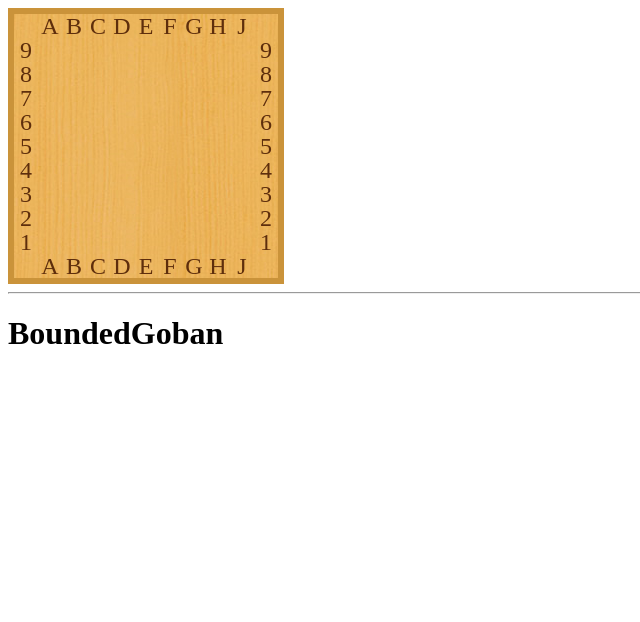
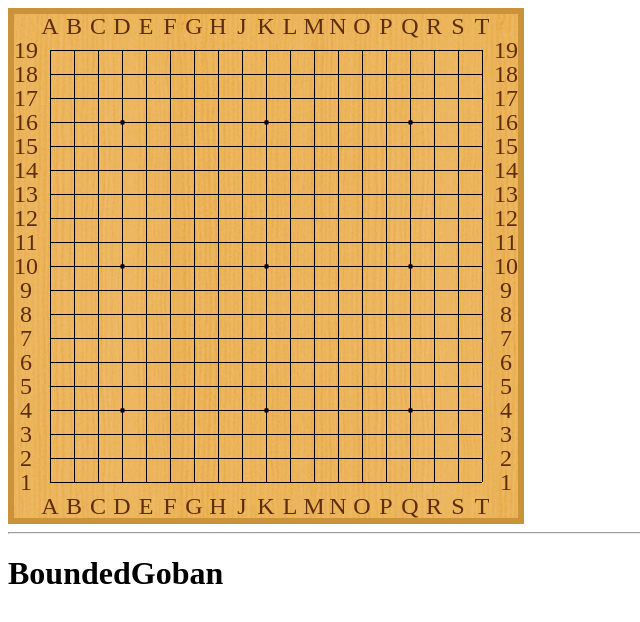
Before and after one commit to roocky-lab/vue-shudan, a Vue app: page / in a window 1280 px wide. Shown: the top 622 px of the page, without its empty margins (0-640 px from the left). Built offline with nearby package versions, Linux system fonts and the light colour scheme.

Commit message:
移植完成Grid部分

```diff
--- a/src/components/Shudan/Goban.vue
+++ b/src/components/Shudan/Goban.vue
@@ -7,26 +7,52 @@
         <CoordY :ys="ys" :height="height" style="grid-area: 2 / 1 / auto / auto;"></CoordY>
         <CoordY :ys="ys" :height="height" style="grid-area: 2 / 3 / auto / auto;"></CoordY>
         <CoordX :xs="xs" style="grid-area: 3 / 2 / auto / auto;"></CoordX>
+        <div
+            class="shudan-content"
+            style="position: relative; width: 19em; height: 19em; grid-area: 2 / 2 / auto / auto;"
+        >
+            <Grid
+                :vertexSize="vertexSize"
+                :xs="xs"
+                :ys="ys"
+                :width="width"
+                :height="height"
+                :hoshis="hoshis"
+            ></Grid>
+        </div>
     </div>
 </template>
 
-
-
 <script>
 import { CoordX, CoordY } from './Coord';
+import Grid from './Grid.vue';
 import { range } from './helper.js';
 
 export default {
     components: {
         CoordX,
-        CoordY
+        CoordY,
+        Grid
     },
 
     data: function() {
         return {
-            xs: range(9),
-            ys: range(9),
-            height: 9
+            vertexSize: 24,
+            xs: range(19),
+            ys: range(19),
+            width: 19,
+            height: 19,
+            hoshis: [
+                [3, 3],
+                [3, 15],
+                [15, 3],
+                [15, 15],
+                [9, 9],
+                [9, 3],
+                [3, 9],
+                [9, 15],
+                [15, 9]
+            ]
         };
     }
 };
--- /dev/null
+++ b/src/components/Shudan/Grid.vue
@@ -0,0 +1,123 @@
+<template>
+    <div>
+        <svg
+            class="shudan-grid"
+            style="position: absolute; top: 0px; left: 0px; width: 100%; height: 100%; z-index: 0;"
+        >
+            <rect
+                class="shudan-gridline shudan-horizontal"
+                v-for="(l, i) in _xlines"
+                :key="'x' + i"
+                :x="l.x"
+                :y="l.y"
+                :width="l.width"
+                :height="l.height"
+            ></rect>
+            <rect
+                class="shudan-gridline shudan-vertical"
+                v-for="(l, i) in _ylines"
+                :key="'y' + i"
+                :x="l.x"
+                :y="l.y"
+                :width="l.width"
+                :height="l.height"
+            ></rect>
+            <circle
+                class="shudan-hoshi"
+                v-for="(h, i) in _hoshis"
+                :key="'h' + i"
+                :cx="h.cx"
+                :cy="h.cy"
+                :r="h.r"
+            ></circle>
+        </svg>
+    </div>
+</template>
+
+<script>
+export default {
+    props: {
+        vertexSize: {
+            type: Number
+        },
+
+        width: {
+            type: Number
+        },
+
+        height: {
+            type: Number
+        },
+
+        xs: {
+            type: Array
+        },
+
+        ys: {
+            type: Array
+        },
+
+        hoshis: {
+            type: Array
+        }
+    },
+
+    computed: {
+        _xlines: function() {
+            let { vertexSize, width, height, xs, ys, hoshis } = this;
+            let halfVertexSize = vertexSize / 2;
+            let fl = Math.floor;
+
+            return ys.map((_, i) => {
+                let x = xs[0] === 0 ? halfVertexSize : 0;
+                return {
+                    x: fl(x),
+                    y: fl((2 * i + 1) * halfVertexSize),
+                    width:
+                        xs[xs.length - 1] === width - 1
+                            ? fl((2 * xs.length - 1) * halfVertexSize - x)
+                            : fl(xs.length * vertexSize - x),
+                    height: 1
+                };
+            });
+        },
+
+        _ylines: function() {
+            let { vertexSize, width, height, xs, ys, hoshis } = this;
+            let halfVertexSize = vertexSize / 2;
+            let fl = Math.floor;
+
+            return xs.map((_, i) => {
+                let y = ys[0] === 0 ? halfVertexSize : 0;
+                return {
+                    x: fl((2 * i + 1) * halfVertexSize),
+                    y: fl(y),
+                    width: 1,
+                    height:
+                        ys[ys.length - 1] === height - 1
+                            ? fl((2 * ys.length - 1) * halfVertexSize - y)
+                            : fl(ys.length * vertexSize - y)
+                };
+            });
+        },
+
+        _hoshis: function() {
+            let { vertexSize, width, height, xs, ys, hoshis } = this;
+            let halfVertexSize = vertexSize / 2;
+            let fl = Math.floor;
+
+            return hoshis.map(([x, y]) => {
+                let i = xs.indexOf(x);
+                let j = ys.indexOf(y);
+                if (i < 0 || j < 0) return;
+
+                return {
+                    cx: fl((2 * i + 1) * halfVertexSize) + 0.5,
+                    cy: fl((2 * j + 1) * halfVertexSize) + 0.5,
+                    r: '.1em'
+                };
+            });
+        }
+    }
+};
+</script>
```
